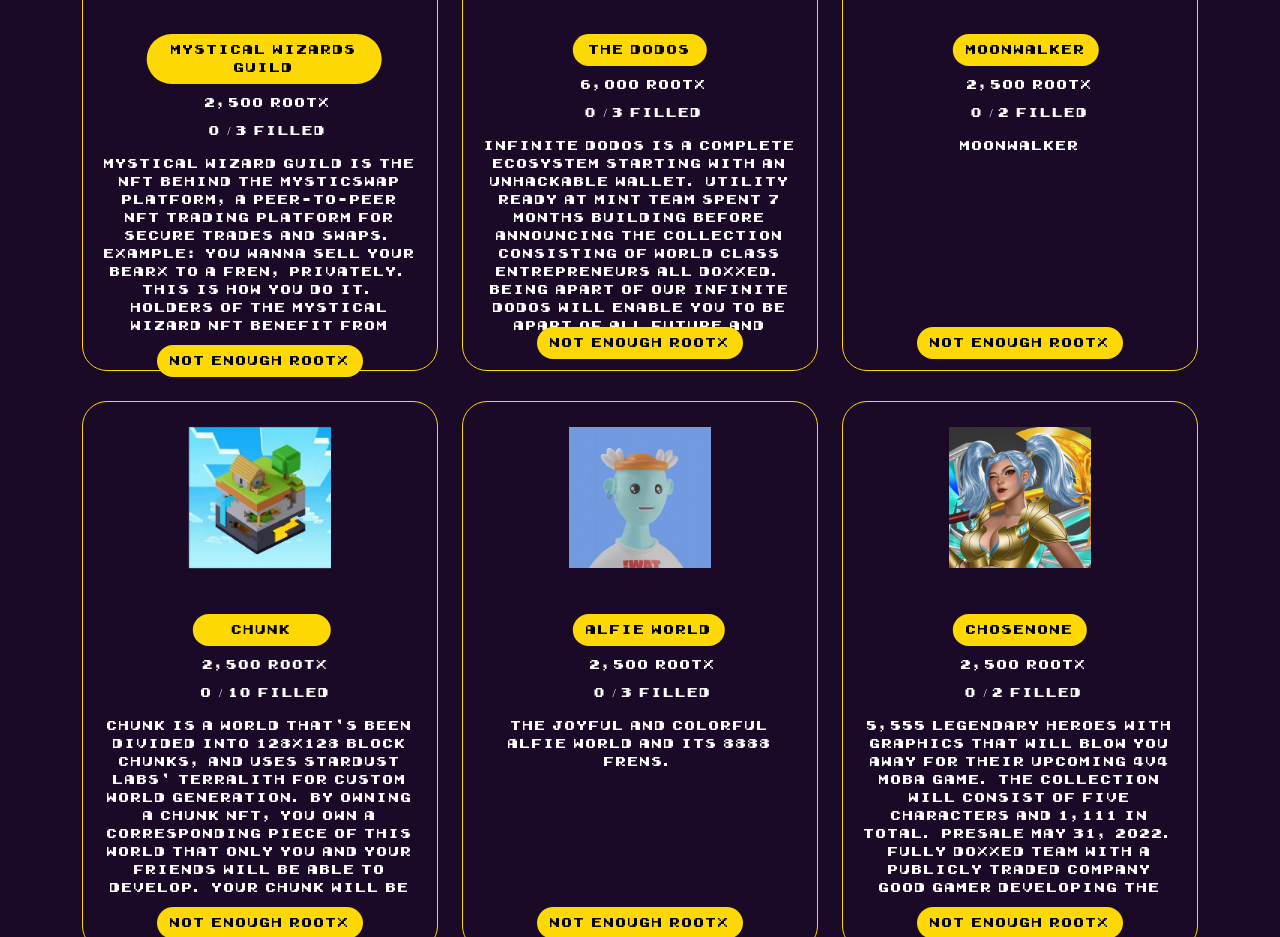
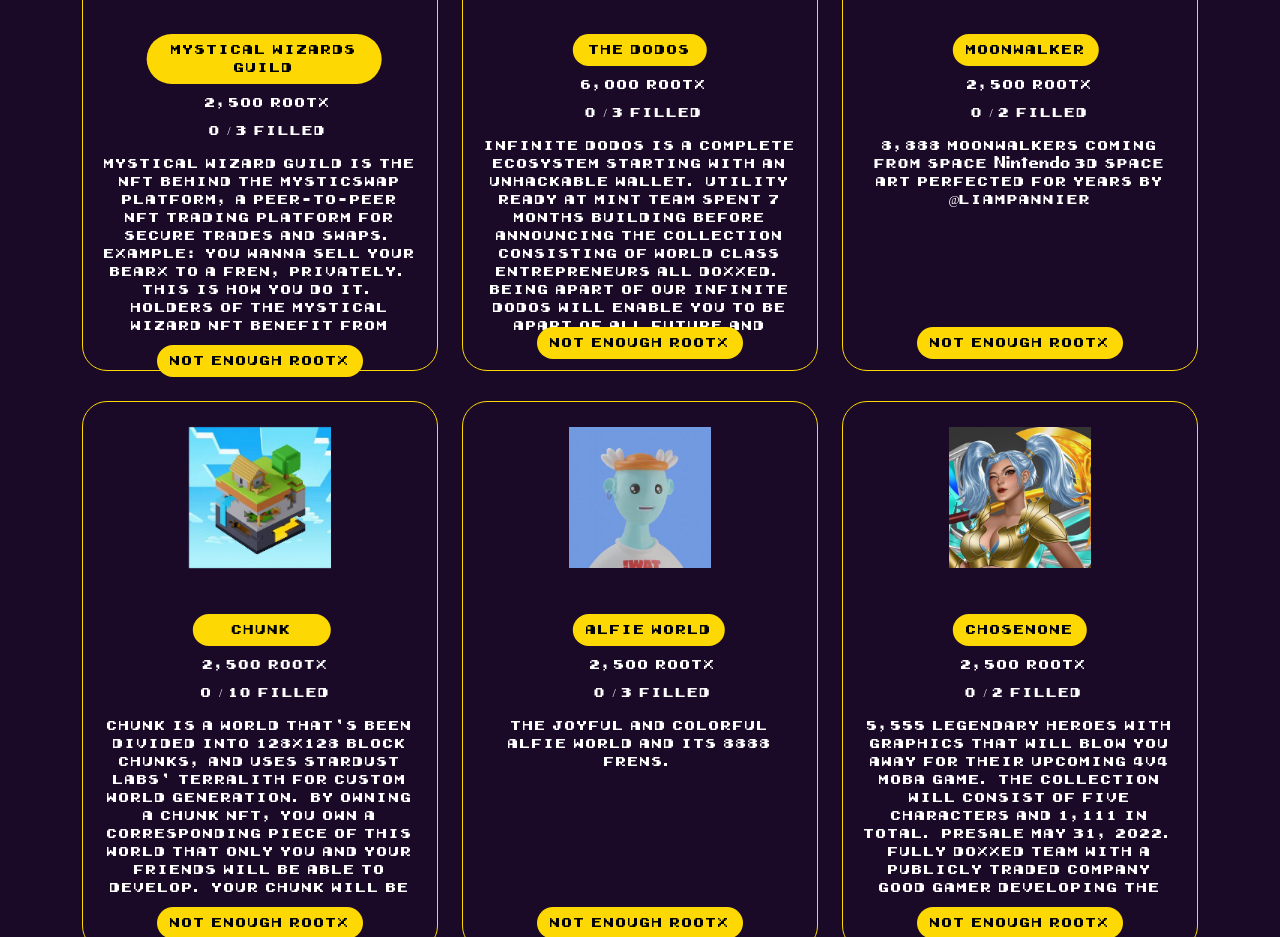
Before and after one commit to TechsolutionAAA/Bearxlabs.com, a React (Create React App) app: page /shop in a window 1280 px wide. Shown: the part 1520-2457 px from the top of the page. Built offline with nearby package versions, Linux system fonts and the light colour scheme.

Commit message:
update market stall description

```diff
--- a/src/components/shopPage/LoadCard.js
+++ b/src/components/shopPage/LoadCard.js
@@ -1007,7 +1007,10 @@ const LoadCard = () => {
                     </span>
                   </div>
                 </div>
-                <div className="description">moonwalker</div>
+                <div className="description">
+                  8,888 Moonwalkers coming from space | 3D space art perfected
+                  for years by @liampannier
+                </div>
                 {moonticketowned ? (
                   <button className="owned">ALREADY OWNED</button>
                 ) : moonpending ? (
```
Also changed, not shown: 1 other file (tests, documents, lock files or other folders).
